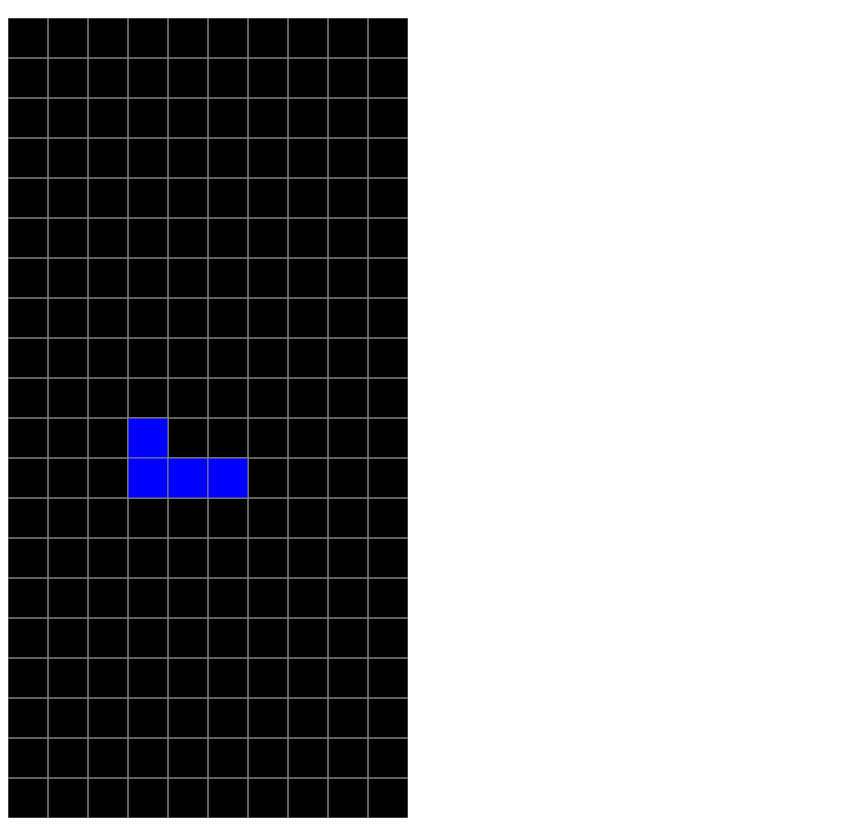
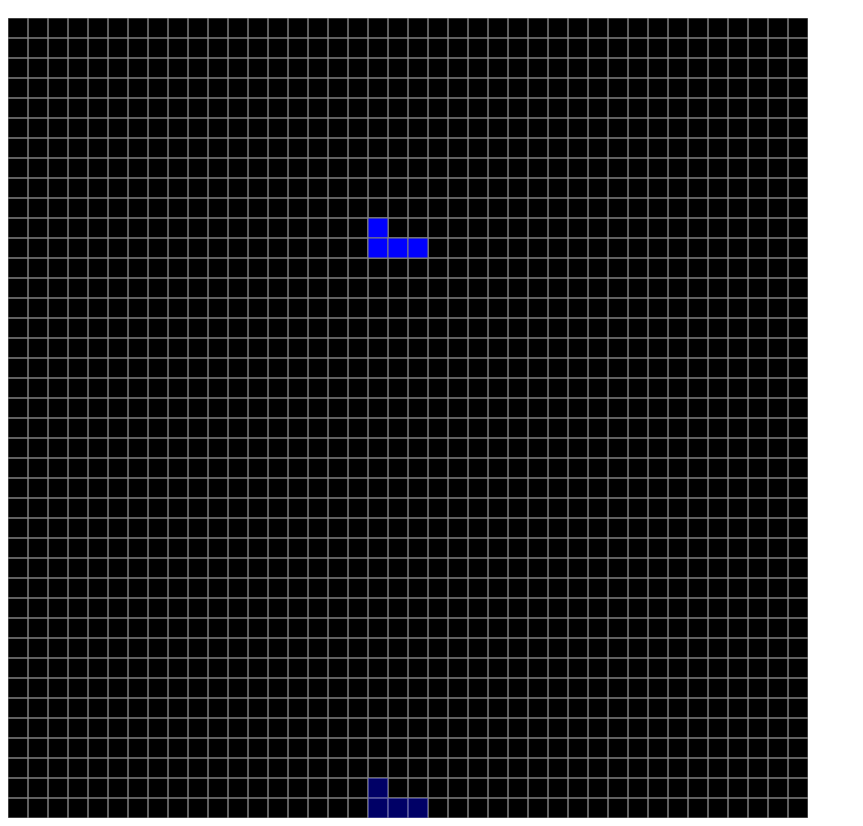
Before and after one commit to alloba/TetriJs, a plain HTML site: page index.html in a window 1280 px wide. Shown: the part 48-874 px from the top of the page, without its empty margins (0-863 px from the left). Drawn offline with Linux system fonts and the light colour scheme.

Commit message:
added ability to define board size with a variable. added ghost piece rendering

```diff
--- a/index.html
+++ b/index.html
@@ -8,7 +8,7 @@
 
     <h1>TetriJs</h1>
 
-    <canvas id="gameContainer" width="400" height="800">
+    <canvas id="gameContainer">
         <p>asdf</p>
     </canvas>
 
--- a/scripts/Tetri2Js.js
+++ b/scripts/Tetri2Js.js
@@ -24,7 +24,7 @@ class Piece {
             throw ("No board provided instantiating new Piece object");
         this.board = board;
 
-        this.position.x = Math.floor(board.unitSize.width/2) - 2;
+        this.position.x = Math.floor(board.unitSize.width / 2) - 2;
         this.position.y = -2;
 
         switch (blockShape) {
@@ -150,21 +150,21 @@ class Piece {
             //todo: i feel like this can be bundled in the detect collision method somehow, with a return value.
             //maybe the detect collision method would return a vector describing the global position of the item that is out of bounds
             //fixme: yeah i think the above is a good idea for later on. too lazy at the moment.
-            for(let i = 0; i < rotatedPiece.subPieces.length; i++){
-                for(let j = 0; j < rotatedPiece.subPieces.length; j++){
-                    if(j + rotatedPiece.position.x < 0){
+            for (let i = 0; i < rotatedPiece.subPieces.length; i++) {
+                for (let j = 0; j < rotatedPiece.subPieces.length; j++) {
+                    if (j + rotatedPiece.position.x < 0) {
                         rotatedPiece.position.x += 1;
                         horizontalCollision = true;
                         break;
                     }
-                    else if (j + rotatedPiece.position.x > rotatedPiece.board.unitSize.width - 1){
+                    else if (j + rotatedPiece.position.x > rotatedPiece.board.unitSize.width - 1) {
                         rotatedPiece.position.x -= 1;
                         horizontalCollision = true;
                         break;
                     }
                 }
             }
-            if(! horizontalCollision)
+            if (!horizontalCollision)
                 rotatedPiece.moveUp();
         }
 
@@ -191,7 +191,7 @@ class Piece {
         this.idleTicks += 1;
         const newPiece = Piece.copyPiece(this);//this.proposeMoveHorizontal(direction);
         newPiece.position.x += direction;
-        if (!Piece.detectCollision(newPiece)){
+        if (!Piece.detectCollision(newPiece)) {
             this.position = newPiece.position;
             this.idleTicks = 0;
             return true;
@@ -265,7 +265,7 @@ class Board {
     grid = null;
     context = null;
 
-    constructor(context, width, height) {
+    constructor(context, width, height, actualWidth, actualHeight) {
         if (typeof context !== "object")
             throw ("Missing canvas context provided to Board object");
         if (width !== null && height !== null) {
@@ -278,6 +278,9 @@ class Board {
                 this.grid[i].push(null)
         }
 
+        if (actualWidth !== undefined && actualHeight !== undefined) {
+            this.drawSize = { x: actualWidth, y: actualHeight };
+        }
         this.context = context;
     }
 
@@ -296,41 +299,41 @@ class Board {
                     this.context.fillStyle = this.grid[i][j];
                     this.context.fillRect(pieceDraw * j, pieceDraw * i, pieceDraw, pieceDraw);
                     this.context.strokeRect(pieceDraw * j, pieceDraw * i, pieceDraw, pieceDraw);
-                    this.context.fillStyle = "#FFF";
-                    this.context.fillText(`(${j}, ${i})`,pieceDraw * j + 5, pieceDraw * i + 20);
+                    // this.context.fillStyle = "#FFF";
+                    // this.context.fillText(`(${j}, ${i})`, pieceDraw * j + 5, pieceDraw * i + 20);
                 }
             }
         }
     }
 
-    addPiece(piece){
-        for(let i = 0; i < piece.subPieces.length; i++){
-            for(let j = 0; j < piece.subPieces.length; j++){
-                if(piece.subPieces[i][j] !== null){
+    addPiece(piece) {
+        for (let i = 0; i < piece.subPieces.length; i++) {
+            for (let j = 0; j < piece.subPieces.length; j++) {
+                if (piece.subPieces[i][j] !== null) {
                     this.grid[i + piece.position.y][j + piece.position.x] = piece.subPieces[i][j];
                 }
             }
         }
     }
 
-    clearRows(){
-        for(let i = 0; i < this.grid.length; i++){
+    clearRows() {
+        for (let i = 0; i < this.grid.length; i++) {
             let fullRow = true;
-            for(let j = 0; j < this.grid[0].length; j++){
-                if(this.grid[i][j] == null){
+            for (let j = 0; j < this.grid[0].length; j++) {
+                if (this.grid[i][j] == null) {
                     fullRow = false;
                 }
             }
-            if(fullRow){
+            if (fullRow) {
                 //zero out current row
-                for(let z = 0; z < this.grid[i].length; z++)
+                for (let z = 0; z < this.grid[i].length; z++)
                     this.grid[i][z] = null;
 
                 //shift everthing above current row downwards
-                for(let z = i-1; z > 0; z--){
-                    for(let cell = 0; cell<this.grid[0].length; cell ++){
-                        this.grid[z+1][cell] = this.grid[z][cell];
-                        this.grid[z][cell] = this.grid[z-1][cell]
+                for (let z = i - 1; z > 0; z--) {
+                    for (let cell = 0; cell < this.grid[0].length; cell++) {
+                        this.grid[z + 1][cell] = this.grid[z][cell];
+                        this.grid[z][cell] = this.grid[z - 1][cell]
                     }
                 }
             }
@@ -343,9 +346,14 @@ class Board {
 let canvas = document.querySelector('#gameContainer');
 if (canvas === null)
     throw ("Unable to locate the 'gameContainer' object on page.");
+let windowSize = { x: 800, y: 800 };
+canvas.width = windowSize.x; canvas.height = windowSize.y;
+
+let boardWidth = 40;
+let boardHeight = 40;
 
 let context = canvas.getContext("2d");
-let board = new Board(context, 10, 20);
+let board = new Board(context, boardWidth, boardHeight, windowSize.x, windowSize.y);
 let activePiece = getRandomPiece();
 let gameSpeedMs = 400;
 
@@ -365,10 +373,12 @@ function tick() {
     board.draw();
     activePiece.draw();
 
-    if(activePiece.idleTicks > 2){
-        for(let i = 0; i < activePiece.subPieces.length; i++)
-            for(let j = 0; j < activePiece.subPieces.length; j++){
-                if(activePiece.subPieces[i][j] !== null && activePiece.position.y - i + 1 < 0 ){
+    renderGhost();
+
+    if (activePiece.idleTicks > 2) {
+        for (let i = 0; i < activePiece.subPieces.length; i++)
+            for (let j = 0; j < activePiece.subPieces.length; j++) {
+                if (activePiece.subPieces[i][j] !== null && activePiece.position.y - i + 1 < 0) {
                     resetGame();
                     return;
                 }
@@ -381,7 +391,7 @@ function tick() {
         activePiece.draw();
     }
 
-    logState();
+    // logState();
 }
 
 function draw() {
@@ -399,18 +409,16 @@ function arrowKeysListener(e) {
             console.log("right");
             activePiece.moveHorizontal(1);
             break;
-        case 38: //up
+        case 32: //spacebar
             console.log("up");
-            new Array(60).fill("").forEach(blank =>activePiece.moveDown());
+            new Array(board.grid.length).fill("").forEach(blank => activePiece.moveDown());
             tick();
             break;
         case 40: //down
             console.log("down");
-            // activePiece.moveDown();
             tick();
             break;
-        case 32: //spacebar
-            console.log("spacebar -- rotate");
+        case 38: //up
             activePiece.rotate();
             break;
         default:
@@ -418,21 +426,29 @@ function arrowKeysListener(e) {
 
     }
     draw();
-    logState();
+    renderGhost();
+    // logState();
 }
 
-function logState(){
+function logState() {
     let logString = ``;
     logString += `ActivePiece position: X ${activePiece.position.x} || Y ${activePiece.position.y}\n`;
     logString += `ActivePiece idleTicks: ${activePiece.idleTicks}\n`;
     logString += `=======\n`;
     console.log(logString);
-    console.log(board.grid);
 }
 
-function resetGame(){
+function resetGame() {
     board = new Board(context, 10, 20);
     activePiece = new Piece(board, Piece.Z_BLOCK);
 }
 
- function getRandomPiece() {return new Piece(board, Math.floor(Math.random()*7));}
+function getRandomPiece() { return new Piece(board, Math.floor(Math.random() * 7)); }
+
+function renderGhost() {
+    let ghostPiece = Piece.copyPiece(activePiece);
+    new Array(board.grid.length).fill("").forEach(blank => ghostPiece.moveDown());
+    context.globalAlpha = 0.4;
+    ghostPiece.draw();
+    context.globalAlpha = 1.0;
+}
```
Lines whose indentation alone changed are shown as unchanged.
